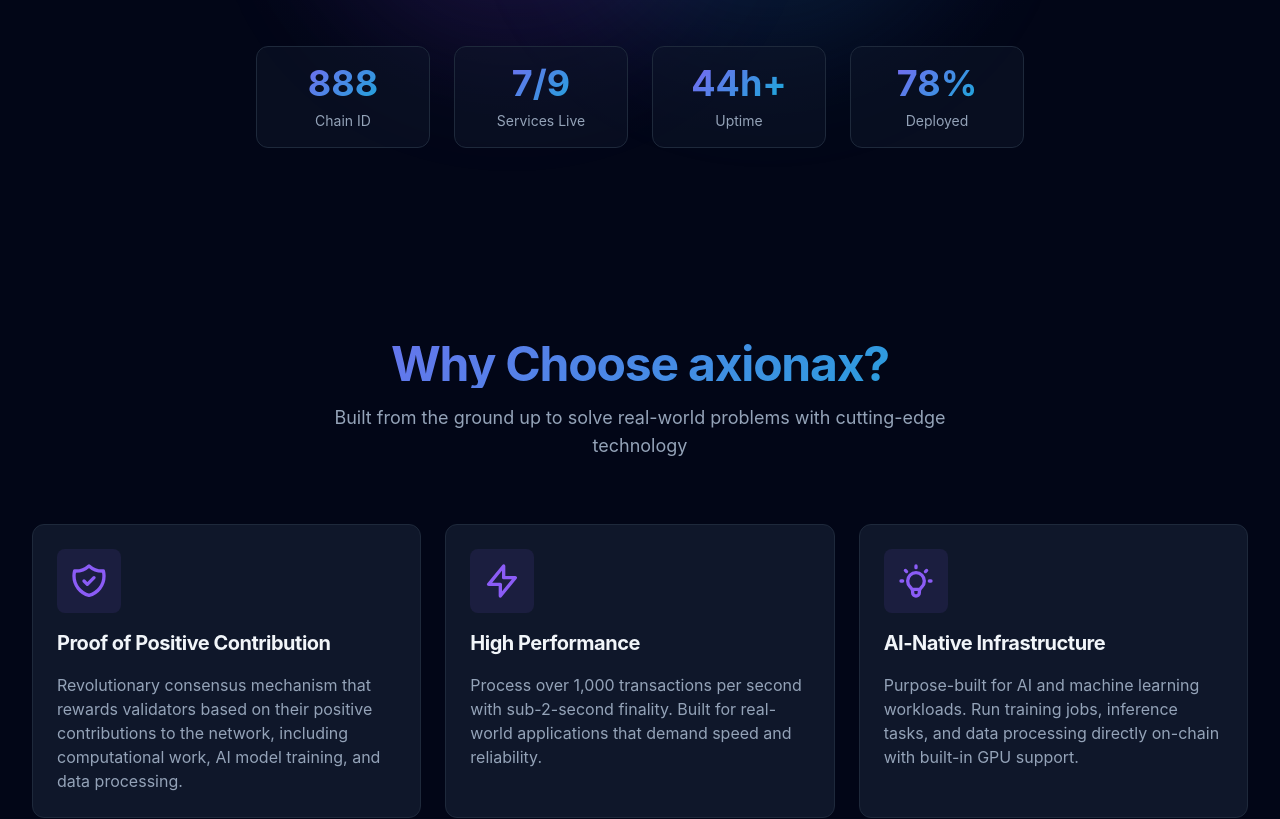
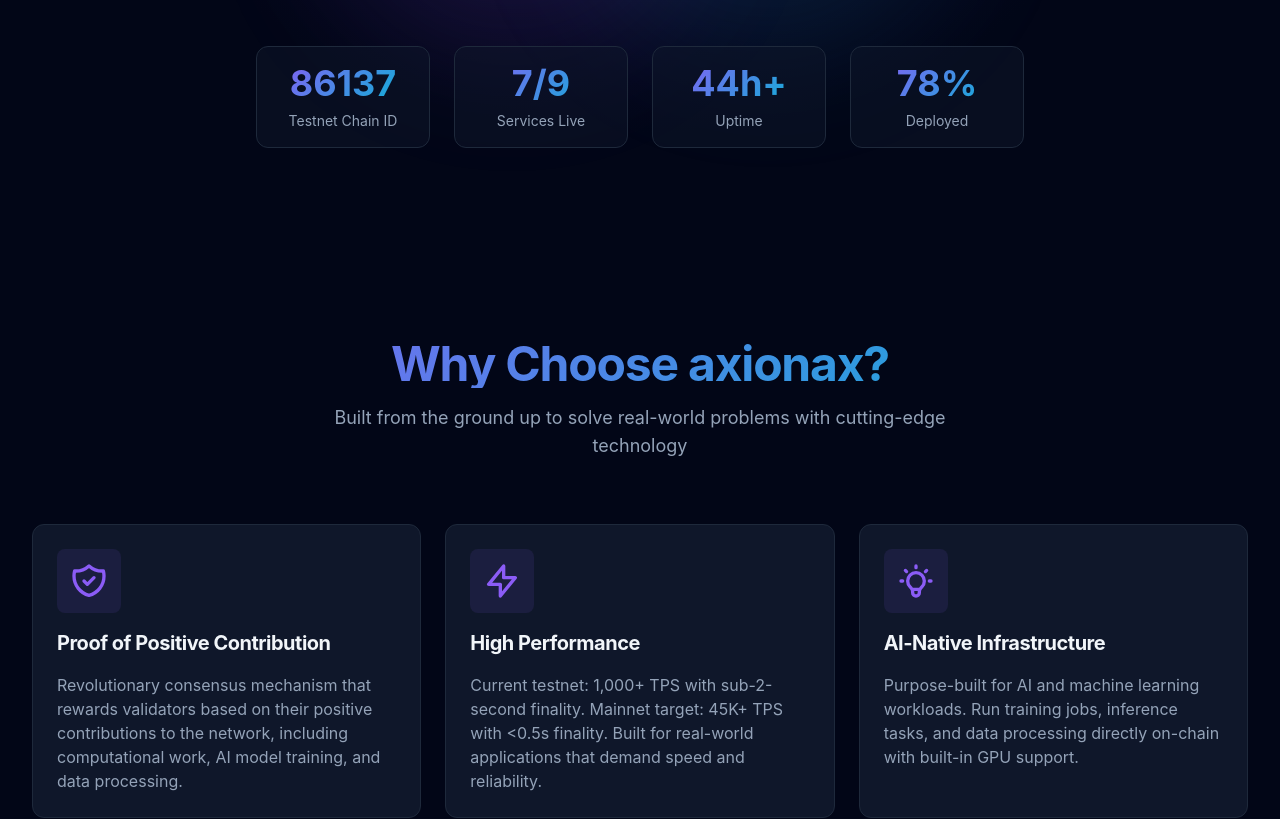
Before and after one commit to axionaxprotocol/axionax-web, a Next.js app: page / in a window 1280 px wide. Shown: the part 577-1396 px from the top of the page. Built offline with nearby package versions, Linux system fonts and the light colour scheme.

Commit message:
Fix Chain ID from 888 to 86137 (official testnet) and update performance metrics

```diff
--- a/src/app/infrastructure/page.tsx
+++ b/src/app/infrastructure/page.tsx
@@ -80,7 +80,7 @@ export default function InfrastructurePage() {
               </div>
               <div>
                 <div className="text-dark-400 text-sm mb-1">Network</div>
-                <div className="text-dark-100">axionax-testnet-1 (Chain ID: 888)</div>
+                <div className="text-dark-100">axionax-testnet-1 (Chain ID: 86137)</div>
               </div>
             </div>
           </div>
--- a/src/components/home/Features.tsx
+++ b/src/components/home/Features.tsx
@@ -14,7 +14,7 @@ export default function Features() {
     },
     {
       title: 'High Performance',
-      description: 'Process over 1,000 transactions per second with sub-2-second finality. Built for real-world applications that demand speed and reliability.',
+      description: 'Current testnet: 1,000+ TPS with sub-2-second finality. Mainnet target: 45K+ TPS with <0.5s finality. Built for real-world applications that demand speed and reliability.',
       icon: (
         <svg className="w-10 h-10" fill="none" stroke="currentColor" viewBox="0 0 24 24">
           <path strokeLinecap="round" strokeLinejoin="round" strokeWidth={2} d="M13 10V3L4 14h7v7l9-11h-7z" />
--- a/src/components/home/Hero.tsx
+++ b/src/components/home/Hero.tsx
@@ -54,8 +54,8 @@ export default function Hero() {
           {/* Quick Stats */}
           <div className="grid grid-cols-2 md:grid-cols-4 gap-6 max-w-3xl mx-auto animate-fade-in-up animation-delay-800">
             <div className="group text-center p-4 rounded-xl bg-dark-900/50 border border-dark-800 hover:border-primary-500/50 hover:bg-dark-900 transition-all duration-300 cursor-default">
-              <div className="text-3xl md:text-4xl font-bold gradient-text mb-2 group-hover:scale-110 transition-transform">888</div>
-              <div className="text-sm text-dark-400 group-hover:text-dark-300 transition-colors">Chain ID</div>
+              <div className="text-3xl md:text-4xl font-bold gradient-text mb-2 group-hover:scale-110 transition-transform">86137</div>
+              <div className="text-sm text-dark-400 group-hover:text-dark-300 transition-colors">Testnet Chain ID</div>
             </div>
             <div className="group text-center p-4 rounded-xl bg-dark-900/50 border border-dark-800 hover:border-secondary-500/50 hover:bg-dark-900 transition-all duration-300 cursor-default">
               <div className="text-3xl md:text-4xl font-bold gradient-text mb-2 group-hover:scale-110 transition-transform">7/9</div>
```
